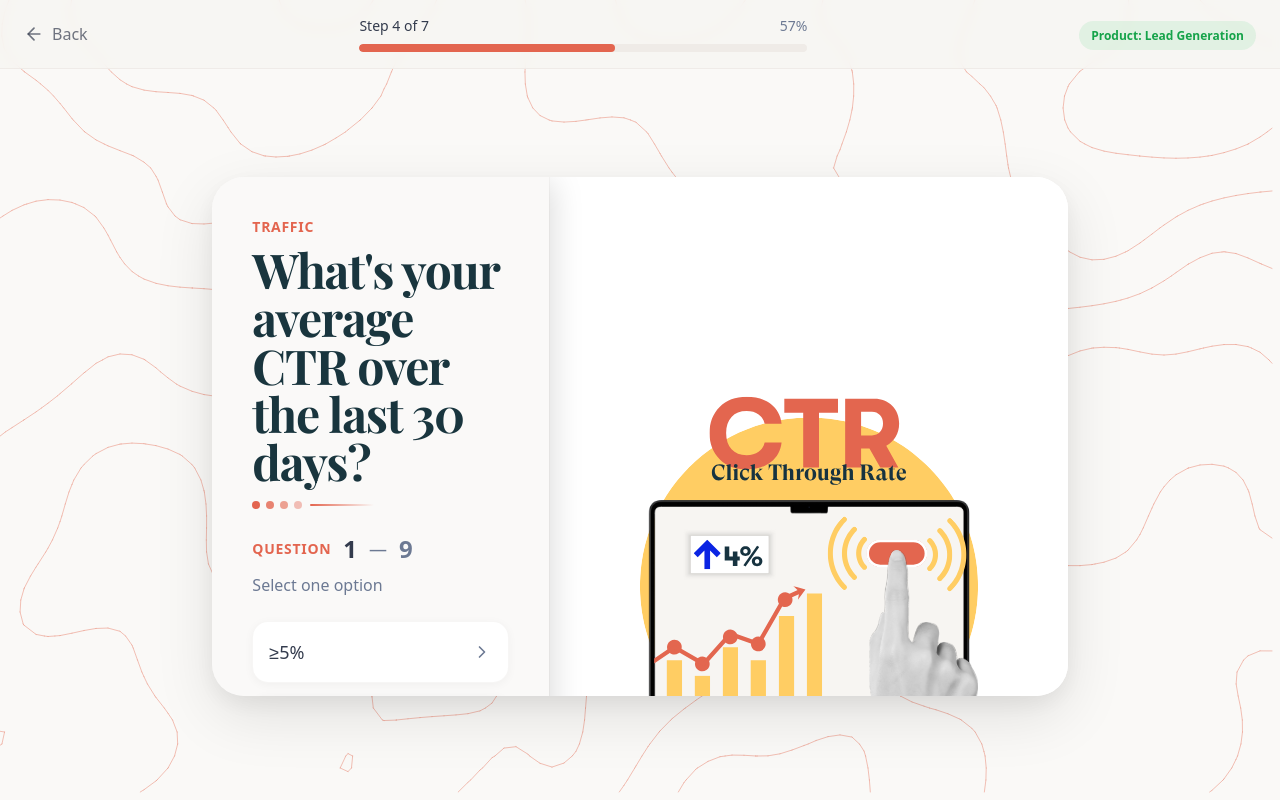
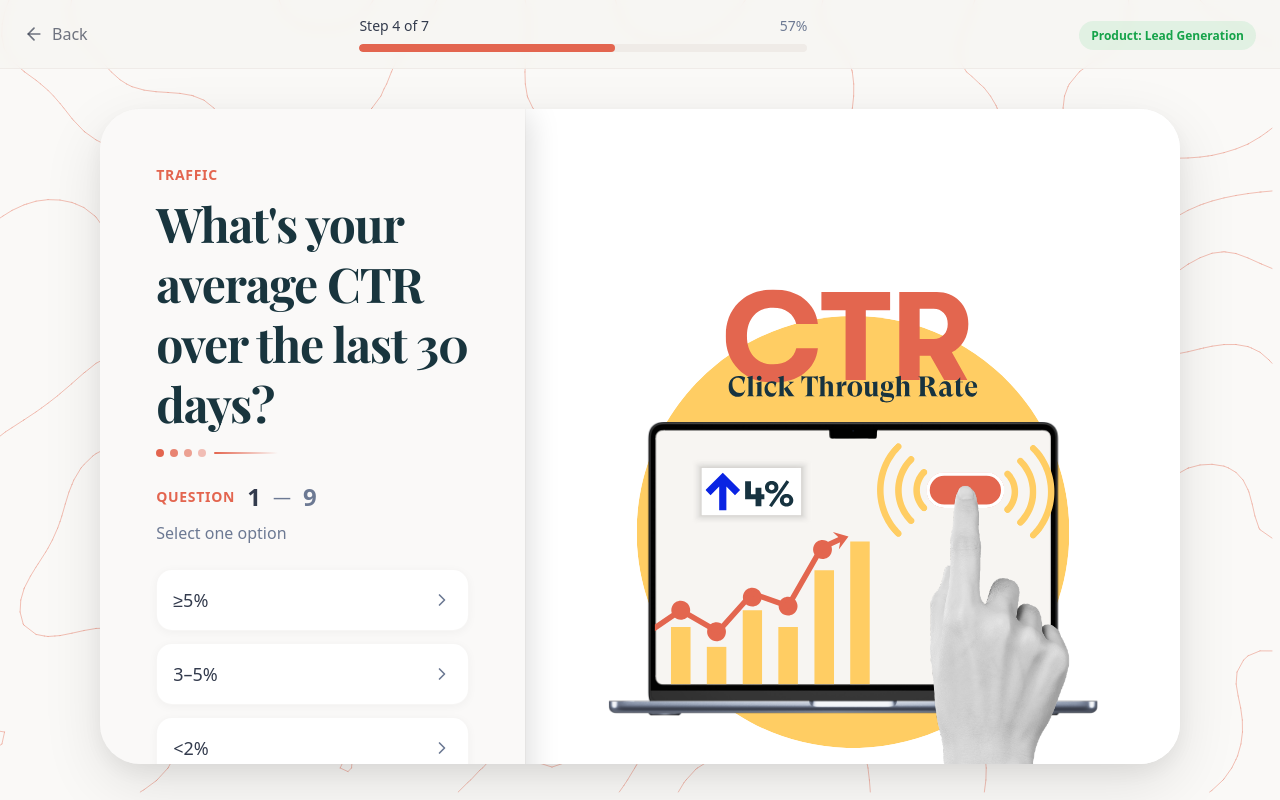
Before and after one commit to productteamautomations/pathfinder-ap, a React (Vite) app: page /funnel-diagnostic/leadgen in a window 1280 px wide. Built offline with nearby package versions, Linux system fonts and the light colour scheme; the HTML template or start-up script is replaced by a standard one.

Commit message:
Code edited in Lovable Code Editor
Edited UI in Lovable

```diff
--- a/src/pages/leadgen/FunnelDiagnostic.tsx
+++ b/src/pages/leadgen/FunnelDiagnostic.tsx
@@ -180,23 +180,20 @@ export default function FunnelDiagnostic() {
       <PageHeader onBack={handleBack} currentStep={4} totalSteps={7} showProgress productLabel="Lead Generation" />
 
       {/* Content Area - Split Layout */}
-      <div
-        className="flex-1 flex items-center justify-center"
-        style={{ paddingTop: "calc(73px + 5vh)", paddingBottom: "5vh" }}
-      >
+      <div className="flex-1 pt-[73px] flex items-center justify-center">
         <motion.div
           initial={{ opacity: 0, y: 20 }}
           animate={{ opacity: 1, y: 0 }}
           transition={{ duration: 0.5 }}
-          className="bg-white rounded-[2rem] shadow-[0_20px_60px_rgba(0,0,0,0.1),0_8px_25px_rgba(0,0,0,0.06)] overflow-hidden"
+          className="bg-white rounded-[2.5rem] shadow-[0_20px_60px_rgba(0,0,0,0.1),0_8px_25px_rgba(0,0,0,0.06)] overflow-hidden"
           style={{
-            width: "min(66.82vw, calc((100vh - 73px - 10vh) * 1.65))",
+            width: "min(90vw, calc((100vh - 73px) * 0.9 * 1.65))",
             aspectRatio: "1.65",
           }}
         >
           <div className="grid md:grid-cols-[0.65fr_1fr] h-full">
             {/* Left Side - Question & Options */}
-            <div className="p-6 md:p-8 lg:p-10 flex flex-col bg-muted/30 relative z-10 shadow-[8px_0_30px_-5px_rgba(0,0,0,0.15)] h-full">
+            <div className="p-14 flex flex-col bg-muted/30 relative z-10 shadow-[8px_0_30px_-5px_rgba(0,0,0,0.15)] h-full">
               <AnimatePresence mode="wait">
                 <motion.div
                   key={currentQuestion}
@@ -211,7 +208,7 @@ export default function FunnelDiagnostic() {
                     <span className="text-sm font-semibold text-primary uppercase tracking-wider mb-2 block">
                       {question.section}
                     </span>
-                    <h2 className="text-2xl md:text-4xl lg:text-5xl font-display font-bold text-title leading-tight tracking-tight">
+                    <h2 className="text-5xl font-display font-bold text-title leading-tight tracking-tight">
                       {question.question}
                     </h2>
                     <OrangeAccent />
@@ -237,7 +234,7 @@ export default function FunnelDiagnostic() {
                         animate={{ opacity: 1, y: 0 }}
                         transition={{ delay: index * 0.05 }}
                         onClick={() => handleAnswer(option)}
-                        className={`w-full p-4 rounded-2xl border text-left text-base md:text-lg font-medium transition-all duration-200 flex items-center justify-between shadow-[0_2px_10px_rgba(0,0,0,0.04)] ${
+                        className={`w-full p-4 rounded-2xl border text-left text-lg font-medium transition-all duration-200 flex items-center justify-between shadow-[0_2px_10px_rgba(0,0,0,0.04)] ${
                           answers[question.id] === option
                             ? "border-primary bg-primary text-primary-foreground shadow-[0_4px_20px_rgba(227,102,79,0.25)]"
                             : "border-border/30 bg-white text-foreground hover:border-primary/40 hover:shadow-[0_4px_15px_rgba(0,0,0,0.08)]"
```
